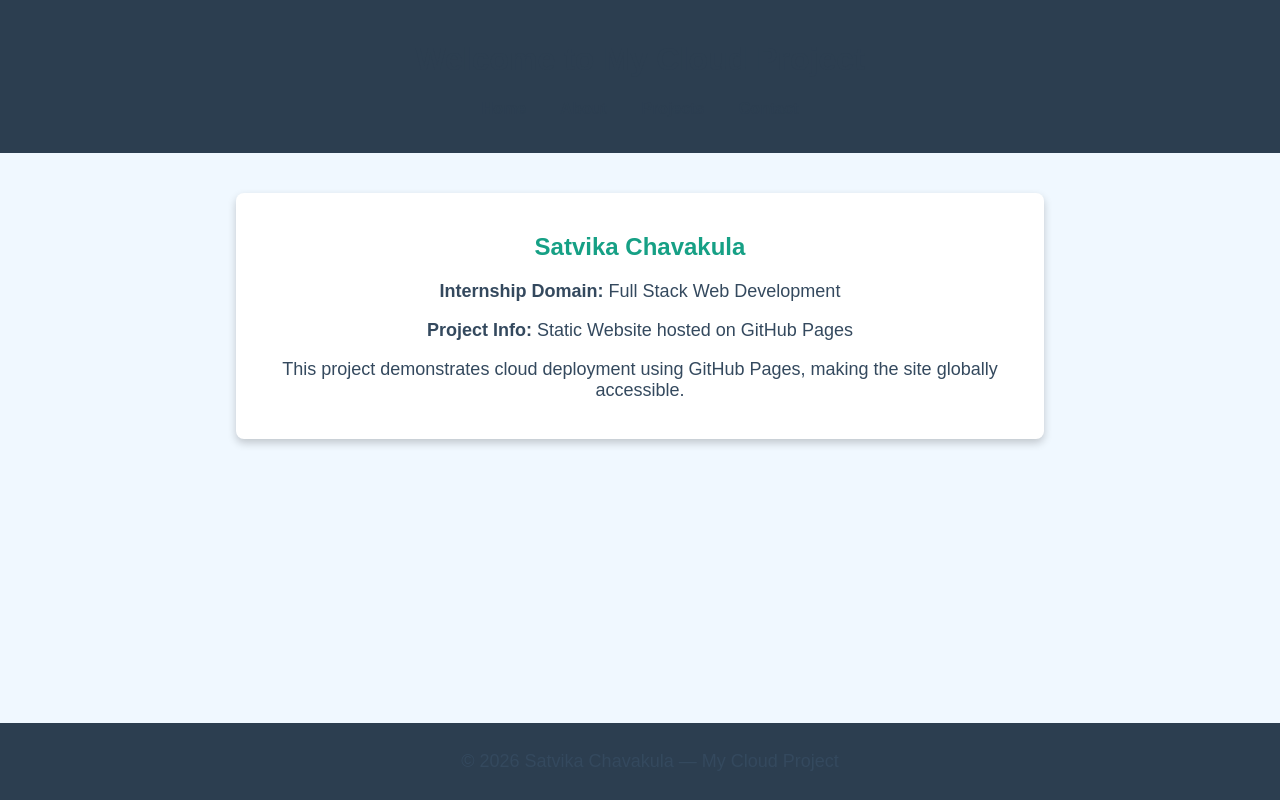
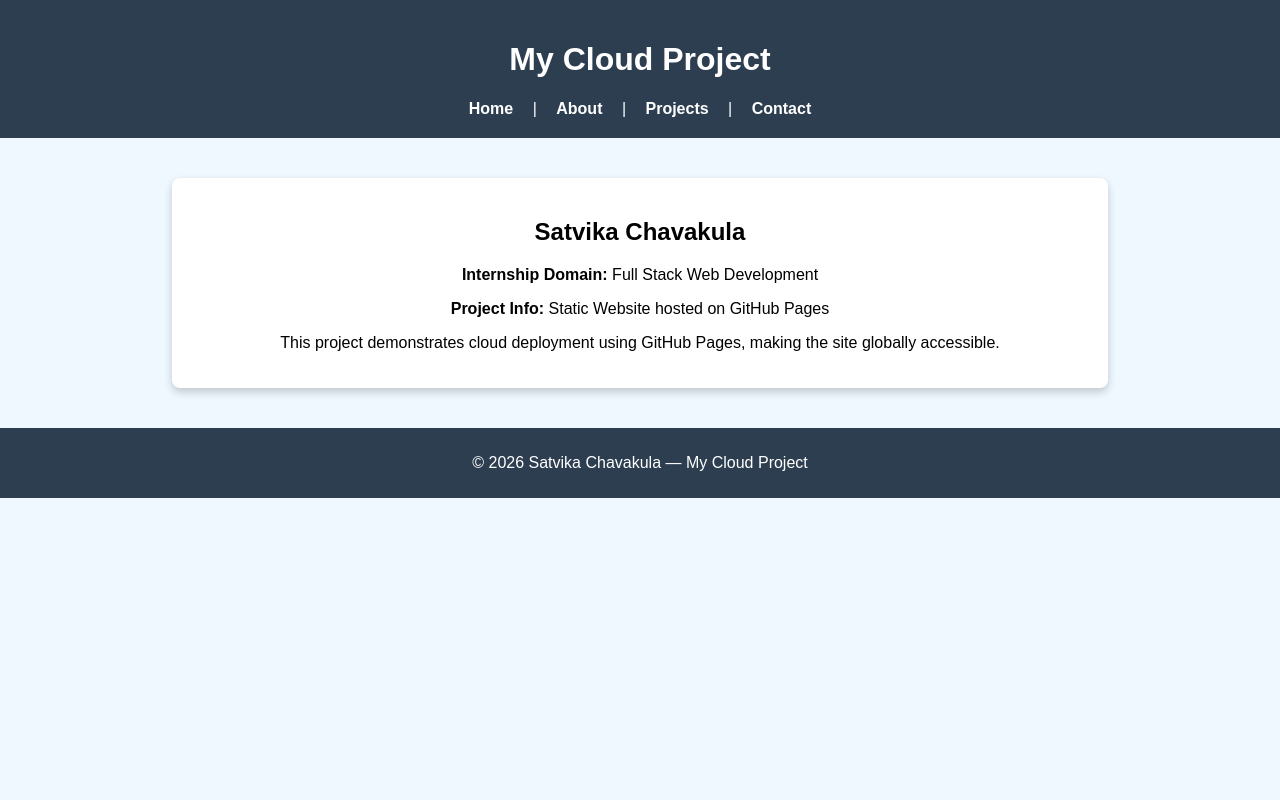
Before and after one commit to satvikachavakula-star/my-cloud-project, a plain HTML site: page index.html in a window 1280 px wide. Drawn offline with Linux system fonts and the light colour scheme.

Commit message:
index.html

```diff
--- a/index.html
+++ b/index.html
@@ -4,65 +4,21 @@
   <meta charset="UTF-8">
   <title>My Cloud Project</title>
   <style>
-    body {
-      font-family: Arial, sans-serif;
-      background: #f0f8ff;   /* Background color */
-      text-align: center;
-      margin: 0;
-      padding: 0;
-    }
-    header {
-      background: #2c3e50;
-      color: white;
-      padding: 20px;
-    }
-    nav {
-      margin: 15px 0;
-    }
-    nav a {
-      text-decoration: none;
-      color: #2c3e50;
-      margin: 0 15px;
-      font-weight: bold;
-    }
-    nav a:hover {
-      color: #16a085;
-    }
-    .card {
-      background: white;
-      border-radius: 8px;
-      box-shadow: 0 4px 8px rgba(0,0,0,0.2);
-      padding: 20px;
-      margin: 40px auto;
-      width: 60%;
-    }
-    h1 {
-      color: #2c3e50;
-    }
-    h2 {
-      color: #16a085;
-    }
-    p {
-      color: #34495e;
-      font-size: 18px;
-    }
-    footer {
-      background: #2c3e50;
-      color: white;
-      padding: 10px;
-      position: fixed;
-      bottom: 0;
-      width: 100%;
-    }
+    body { font-family: Arial; background: #f0f8ff; margin: 0; padding: 0; }
+    header { background: #2c3e50; color: white; padding: 20px; text-align: center; }
+    nav a { text-decoration: none; color: white; margin: 0 15px; font-weight: bold; }
+    nav a:hover { color: #16a085; }
+    .card { background: white; border-radius: 8px; box-shadow: 0 4px 8px rgba(0,0,0,0.2); padding: 20px; margin: 40px auto; width: 70%; text-align: center; }
+    footer { background: #2c3e50; color: white; text-align: center; padding: 10px; margin-top: 20px; }
   </style>
 </head>
 <body>
   <header>
-    <h1>Welcome to My Cloud Project</h1>
+    <h1>My Cloud Project</h1>
     <nav>
-      <a href="index.html">Home</a>
-      <a href="about.html">About</a>
-      <a href="projects.html">Projects</a>
+      <a href="index.html">Home</a> |
+      <a href="about.html">About</a> |
+      <a href="projects.html">Projects</a> |
       <a href="contact.html">Contact</a>
     </nav>
   </header>
```
